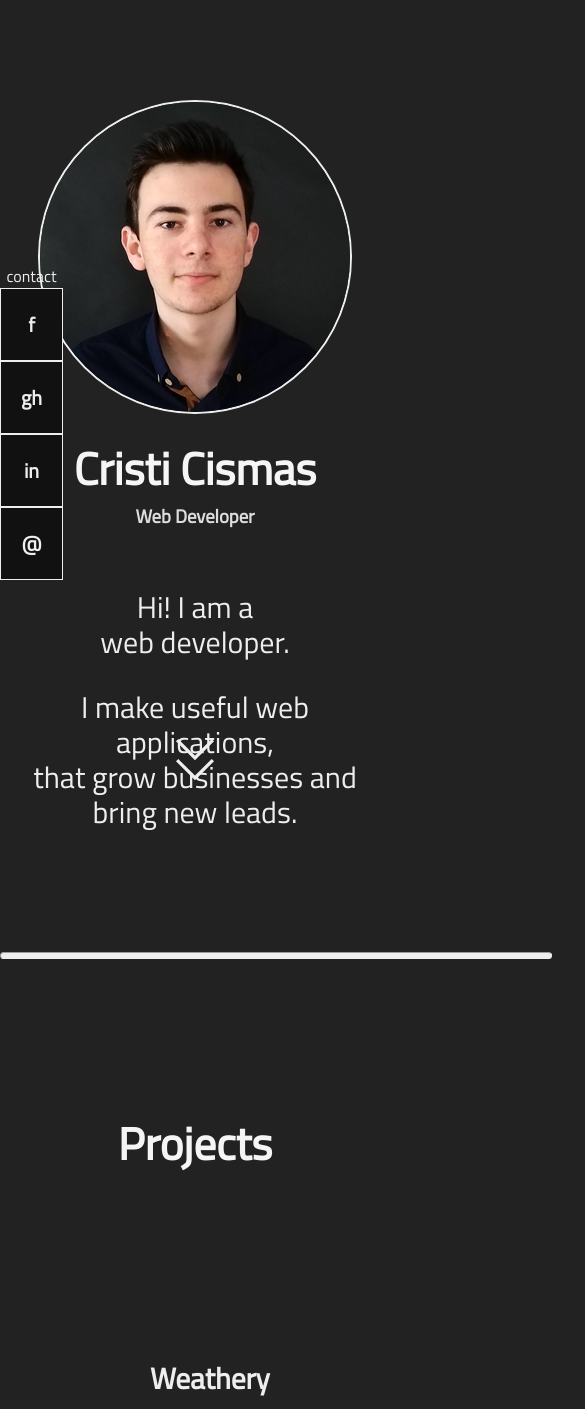
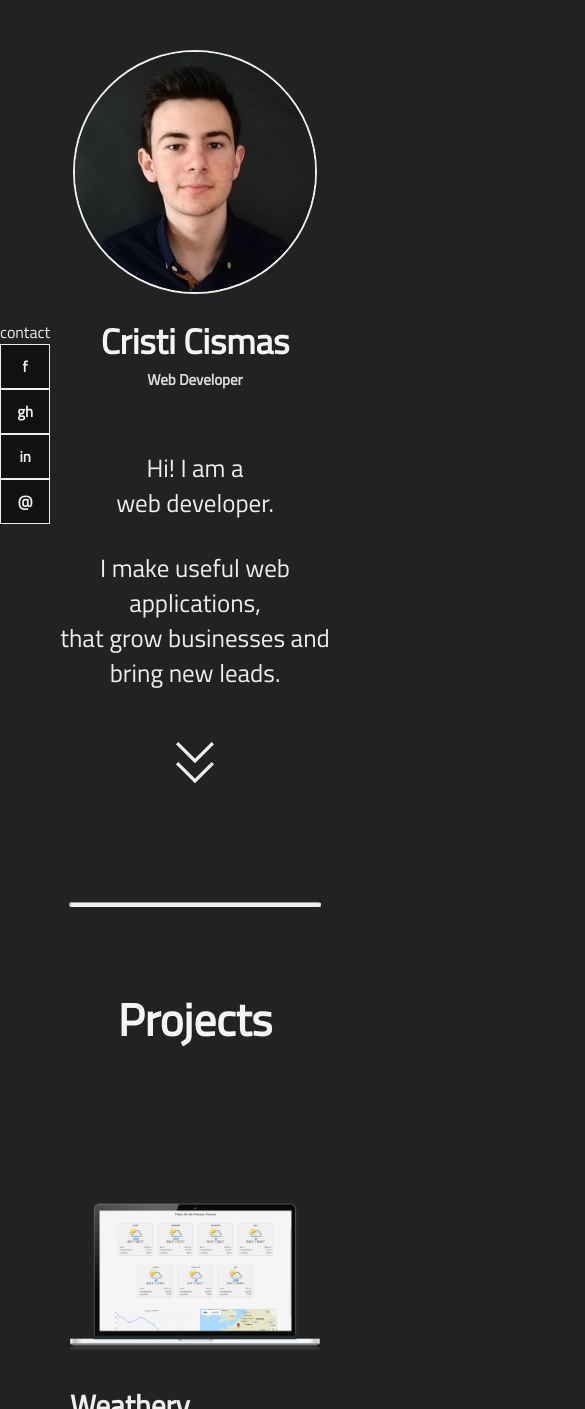
Before and after one commit to cristicismas/cristicismas.github.io, a plain HTML site: page index.html in a window 390 px wide. Shown: the top 1409 px of the page, 585 px wide, since content can reach past the window. Drawn offline with Linux system fonts and the light colour scheme.

Commit message:
Add media queries to everything

```diff
--- a/css/contact-links.css
+++ b/css/contact-links.css
@@ -33,3 +33,10 @@
 #contact-links #gmail:hover {
     background-color: rgb(248, 48, 34);
 }
+
+@media only screen and (max-width: 1000px) {
+    #contact-links a {
+        padding: 10px;
+        font-size: 15px;
+    }
+}
--- a/css/global.css
+++ b/css/global.css
@@ -28,3 +28,16 @@ hr {
     color: #f5f5f5;
     margin: 0;
 }
+
+@media only screen and (max-width: 700px) {
+    hr {
+        width: 350px;
+        height: 3px;
+    }
+}
+
+@media only screen and (max-width: 500px) {
+    hr {
+        width: 250px;
+    }
+}
--- a/css/hero.css
+++ b/css/hero.css
@@ -18,6 +18,7 @@
 #hero .description {
     font-size: 30px;
     line-height: 35px;
+    margin: 30px auto;
 }
 
 #hero #scrolldown-arrow {
@@ -28,3 +29,51 @@
     left: 50%;
     transform: translateX(-50%);
 }
+
+@media only screen and (max-height: 910px) {
+    #hero #profile-image {
+        height: 240px;
+        width: 240px;
+    }
+
+    #hero #caption {
+        font-size: 15px;
+    }
+
+    #hero .title {
+        font-size: 35px;
+    }
+
+    #hero .description {
+        font-size: 25px;
+    }
+
+    #hero #scrolldown-arrow {
+        position: static;
+        bottom: auto;
+    }
+}
+
+@media only screen and (max-width: 1000px) {
+    #hero {
+        margin-top: -50px;
+    }
+
+    #hero #profile-image {
+        height: 240px;
+        width: 240px;
+    }
+
+    #hero #caption {
+        font-size: 15px;
+    }
+
+    #hero .title {
+        font-size: 35px;
+    }
+
+    #hero .description {
+        font-size: 25px;
+        max-width: 70%;
+    }
+}
--- a/css/projects.css
+++ b/css/projects.css
@@ -1,5 +1,5 @@
 #projects {
-    margin-top: 150px;
+    padding: 150px;
 }
 
 #projects .title {
@@ -15,8 +15,12 @@
     flex-direction: row-reverse;
 }
 
-#projects .project > * {
-    padding: 150px;
+#projects .project {
+    margin: 150px;
+}
+
+#projects .project .mockup {
+    margin: 0 50px;
 }
 
 #projects .project .info {
@@ -26,10 +30,13 @@
 
 #projects .project .links {
     margin-top: 60px;
+    display: flex;
+    flex-wrap: wrap;
+    justify-content: center;
 }
 
 #projects .project .links a {
-    margin-right: 30px;
+    margin: 10px 15px;
     border-radius: 3px;
     padding: 10px 20px;
 }
@@ -44,3 +51,47 @@
     background-color: #efefef;
     color: #111;
 }
+
+@media only screen and (max-width: 1650px) {
+    #projects {
+        padding: 100px;
+    }
+
+    #projects .project {
+        margin: 150px 0;
+        justify-content: space-between;
+    }
+
+    #projects .project .info {
+        max-width: 100%;
+    }
+
+    #projects .project .mockup {
+        transform: scale(.7);
+    }
+}
+
+@media only screen and (max-width: 1220px) {
+    #projects .project,
+    #projects .project:nth-child(odd) {
+        flex-direction: column-reverse;
+    }
+
+    #projects .project .mockup {
+        transform: scale(1);
+        margin: auto;
+        width: auto;
+        height: 300px;
+    }
+}
+
+@media only screen and (max-width: 700px) {
+    #projects {
+        padding: 70px;
+    }
+
+    #projects .project .mockup {
+        width: 100%;
+        height: auto;
+    }
+}
--- a/index.html
+++ b/index.html
@@ -57,7 +57,7 @@
                     <a class="website-link" href="https://cristicismas.github.io/weathery">Visit Website</a>
                 </div>
             </div>
-            <img class="mockup" src="images/weathery-mockup.png" alt="Weathery Project" width="500px" height="350px">
+            <img class="mockup" src="images/weathery-mockup.png" alt="Weathery Project" width="480px" height="290px">
         </div>
 
         <div class="project">
@@ -87,7 +87,7 @@
                     <a class="website-link" href="https://www.profotovideo.ro">Visit Website</a>
                 </div>
             </div>
-            <img class="mockup" src="images/profotovideo-mockup.png" alt="Weathery Project" width="500px" height="350px">
+            <img class="mockup" src="images/profotovideo-mockup.png" alt="Weathery Project" width="480px" height="440px">
         </div>
     </section>
 
```
